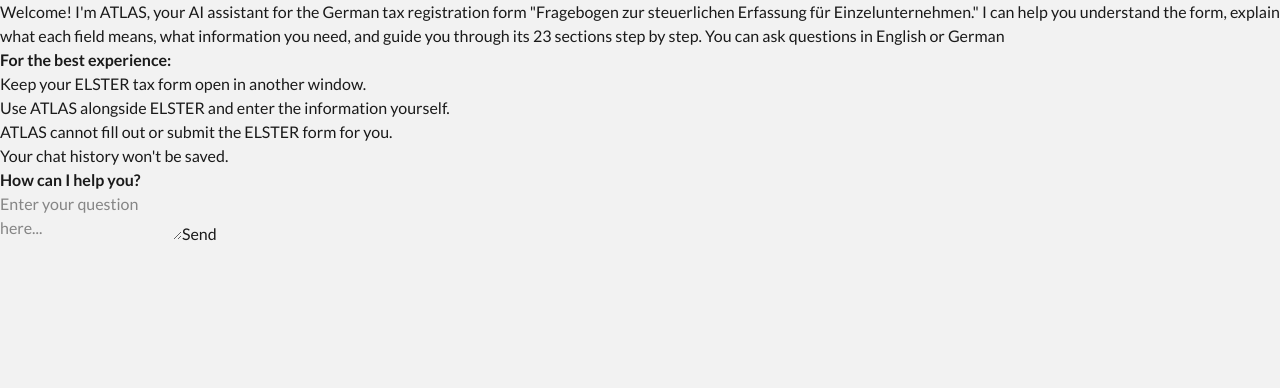
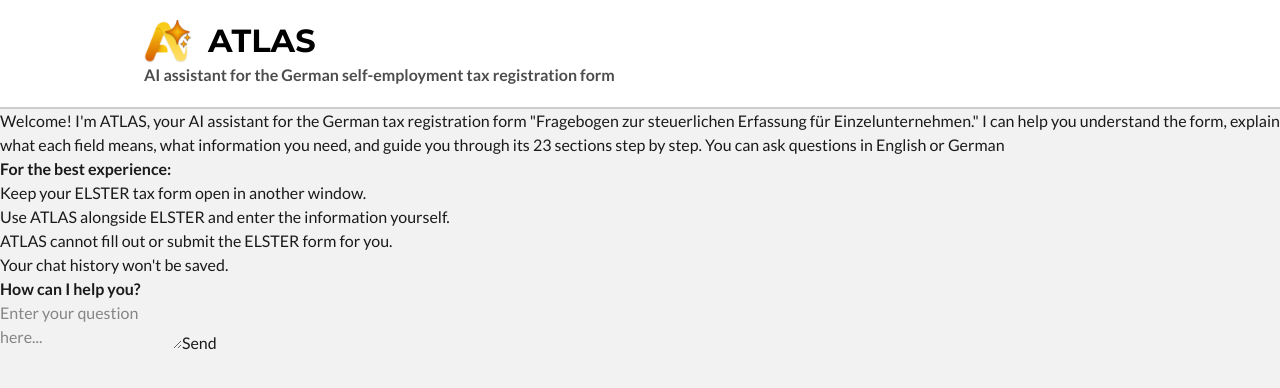
Before and after one commit to ReDILABMunich/Helferei, a React (Vite) app in the folder frontend/: page / in a window 1280 px wide. Shown: the top 388 px of the page. Built offline with nearby package versions, Linux system fonts and the light colour scheme.

Commit message:
Add the header

```diff
--- a/frontend/src/App.tsx
+++ b/frontend/src/App.tsx
@@ -1,3 +1,4 @@
+import AppHeader from "./components/AppHeader";
 import ErrorMessage from "./components/ErrorMessage";
 import MessageInput from "./components/MessageInput";
 import MessageList from "./components/MessageList";
@@ -8,12 +9,15 @@
   const { messages, status, send } = useChat();
 
   return (
+    <>
+      <AppHeader />
       <main>
         <MessageList messages={messages} />
         {status === "sending" && <ThinkingIndicator />}
         {status === "failed" && <ErrorMessage />}
         <MessageInput onSend={send} sending={status === "sending"} />
       </main>
+    </>
   );
 }
 
--- /dev/null
+++ b/frontend/src/components/AppHeader.tsx
@@ -0,0 +1,20 @@
+import logo from "../assets/logo.png";
+import { en } from "../content/en";
+
+function AppHeader() {
+  return (
+    <header className="bg-white border-b-2 border-neutral-200 py-5">
+      <div className="mx-auto max-w-content flex justify-between items-center">
+        <div className="flex flex-col items-start flex-1">
+          <div className="flex items-center gap-4">
+            <img src={logo} alt="" className="w-12" />
+            <h1 className="font-display font-bold text-h2 text-black">{en.title}</h1>
+          </div>
+          <p className="self-stretch font-bold text-body text-neutral-700">{en.subtitle}</p>
+        </div>
+      </div>
+    </header>
+  );
+}
+
+export default AppHeader;
--- a/frontend/src/content/en.ts
+++ b/frontend/src/content/en.ts
@@ -13,6 +13,8 @@
 **How can I help you?**`,
   hint: "Navigate by section number, German field name, or ask any question. e.g. “Section 7”, “Geburtsdatum”, “what is IBAN?”",
   toggleHint: "Show or hide tips",
+  title: "ATLAS",
+  subtitle: "AI assistant for the German self-employment tax registration form",
   inputPlaceholder: "Enter your question here...",
   send: "Send",
   thinking: "Thinking",
--- a/frontend/src/index.css
+++ b/frontend/src/index.css
@@ -28,6 +28,8 @@
 
   /* Surfaces have no border; this shadow is their edge. */
   --shadow-normal: 0 4px 4px 0 rgba(0, 0, 0, 0.25);
+
+  --container-content: 992px;
 
   --radius-0: 0px;
   --radius-4: 4px;
```
Also changed, not shown: frontend/src/assets/logo.png (added). Lines whose indentation alone changed are shown as unchanged.
